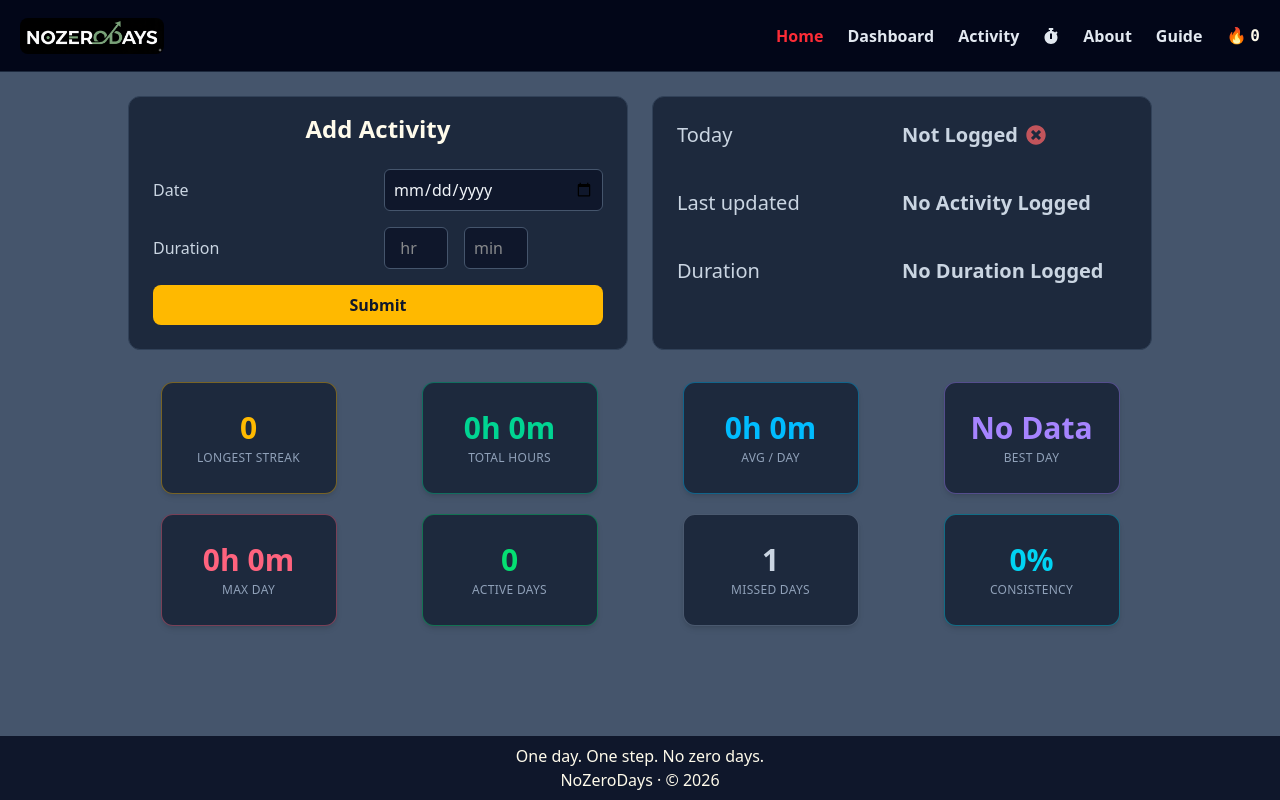
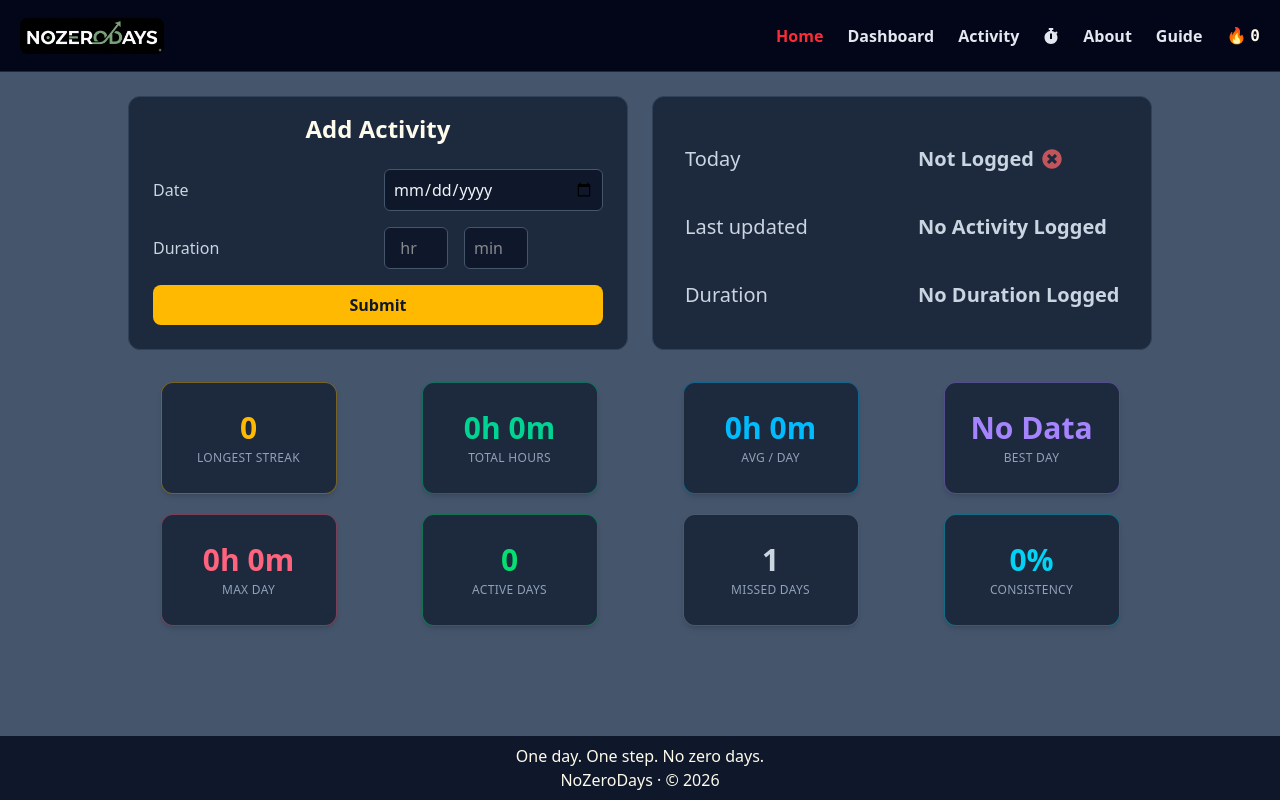
Before and after one commit to hafeez-07/react-no-zero-days-app, a React (Vite) app: page / in a window 1280 px wide. Built offline with nearby package versions, Linux system fonts and the light colour scheme.

Commit message:
Updated form styles

```diff
--- a/src/components/TodayStats.tsx
+++ b/src/components/TodayStats.tsx
@@ -45,7 +45,7 @@ const TodayStats = ({ activity }: props) => {
   const min = latest ? Number(latest.minute) : 0;
 
   return (
-    <div className="bg-slate-800 border  border-slate-700 rounded-xl p-6 mt-6 space-y-10 text-slate-300 text-xl  grid ">
+    <div className="bg-slate-800 border  border-slate-700 rounded-xl pt-12 pl-8  mt-6 space-y-10 text-slate-300 text-xl  grid ">
       <div className="today-stat-card ">
         <div>Today</div>
         <div className="flex items-center gap-2">
@@ -54,9 +54,12 @@ const TodayStats = ({ activity }: props) => {
           </span>
           <span>
             {logType === "success" ? (
-              <FaCheckCircle size={20} className="text-green-400 animate-pulse" />
+              <FaCheckCircle
+                size={20}
+                className="text-green-400 animate-pulse"
+              />
             ) : (
-              <FaTimesCircle size={20} className="text-red-400 animate-pulse"/>
+              <FaTimesCircle size={20} className="text-red-400 animate-pulse" />
             )}
           </span>
         </div>
--- a/src/components/UserInput.tsx
+++ b/src/components/UserInput.tsx
@@ -34,10 +34,10 @@ function UserInput({ activity, setActivity }: ActivityProps) {
 
   return (
     <div className="bg-slate-800 border  border-slate-700 rounded-xl px-6 pt-4 mt-6 w-full  ">
-      <div className="text-2xl text-center mb-6 font-semibold">
+      <div className="text-2xl text-center mb-6  font-semibold">
         <h2>Add Activity</h2>
       </div>
-      <form onSubmit={submitHandler} className="space-y-4">
+      <form onSubmit={submitHandler} className="space-y-4 ">
         <div className="grid grid-cols-2 gap-3 items-center w-full">
           <label className="text-slate-300">Date</label>
           <input
@@ -75,7 +75,7 @@ function UserInput({ activity, setActivity }: ActivityProps) {
 
         <button
           type="submit"
-          className="w-full  py-2 rounded-lg bg-amber-400 text-slate-900 font-semibold hover:bg-amber-300 transition"
+          className="w-full  py-2 rounded-lg bg-amber-400 text-slate-900 font-semibold hover:bg-amber-300 transition mb-4 sm:mb-0"
         >
           Submit
         </button>
```
